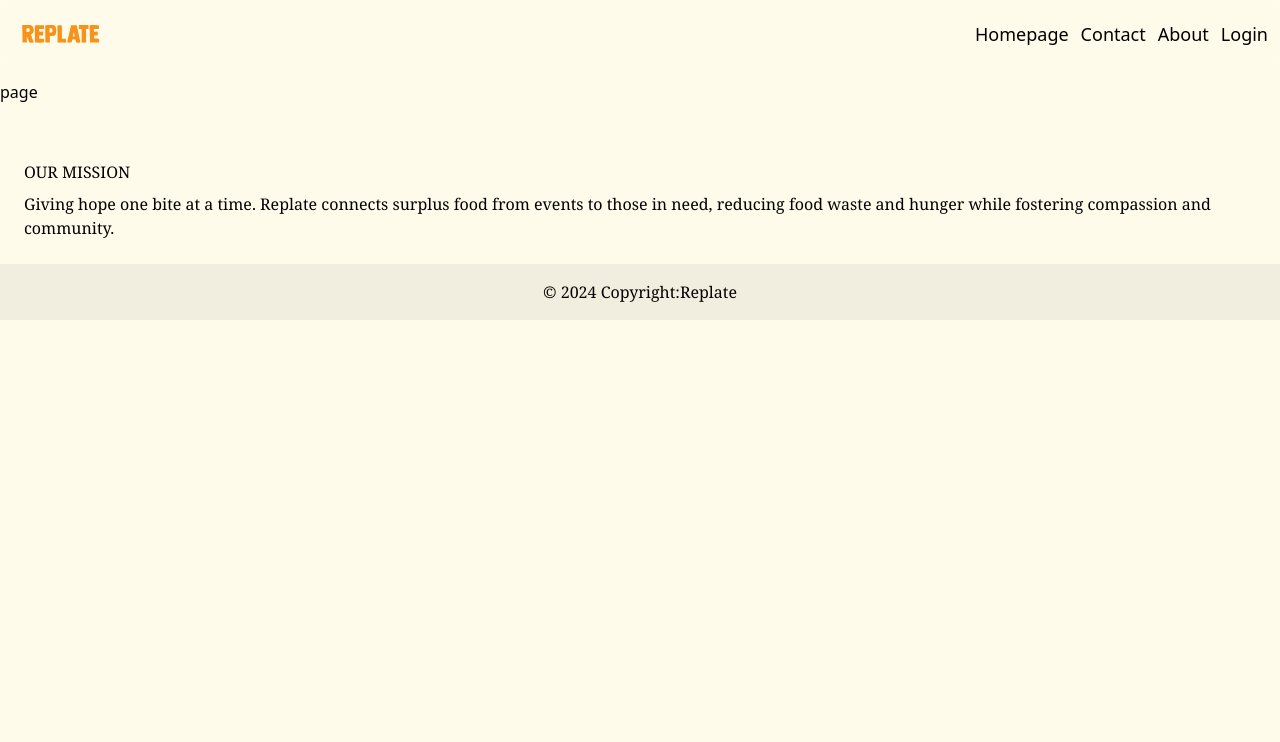
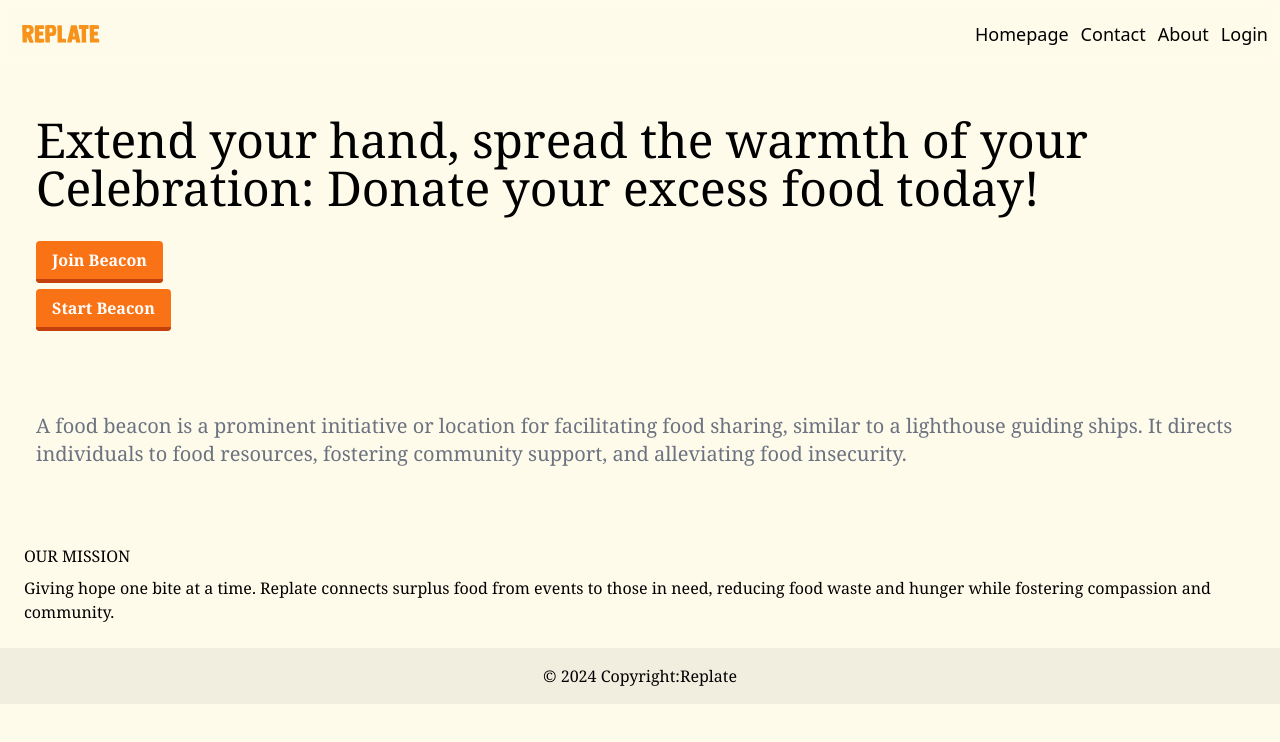
Before and after one commit to ilorde-exe/REPLATE-hackathon-application, a Next.js app: page /choosing in a window 1280 px wide. Shown: the top 742 px of the page. Built offline with nearby package versions, Linux system fonts and the light colour scheme; no server answers.

Commit message:
choosing page done

```diff
--- a/app/choosing/page.jsx
+++ b/app/choosing/page.jsx
@@ -1,7 +1,56 @@
-import React from "react";
+"use client";
+import { useState, useEffect } from "react";
+import Link from "next/link";
+import axios from "axios";
+import Image from "next/image";
+import heroimage from "/public/hero-image.png";
 
-const page = () => {
-  return <div>page</div>;
-};
+export default function Home() {
+  const [data, setData] = useState(null);
+  const fetchDataFromBenkiAPI = async () => {
+    try {
+      const response = await axios.get(
+        "http://10.19.12.15:3001/api/data/publicfetch/"
+      );
+      setData(response.data);
+    } catch (error) {
+      console.error("Error fetching data:", error);
+    }
+  };
 
-export default page;
+  useEffect(() => {
+    fetchDataFromBenkiAPI();
+  }, []);
+
+  return (
+    <div className=" font-serif">
+      <div className="flex flex-col px-6 py-2 mt-8">
+        <div className="p-3">
+          <h1 className="text-5xl text-bold">
+          Extend your hand, spread the warmth of your Celebration:  Donate your excess food today!
+          </h1>
+          <br />
+
+          <div className="py-3">
+            <Link
+              href="/donate"
+              class="bg-orange-500 hover:bg-orange-400 text-white font-bold py-2 px-4 border-b-4 border-orange-700 hover:border-orange-500 rounded"
+            >
+              Join Beacon
+            </Link>
+          </div>
+          <div className="py-3">
+            <Link
+              href="/donate"
+              class="bg-orange-500 hover:bg-orange-400 text-white font-bold py-2 px-4 border-b-4 border-orange-700 hover:border-orange-500 rounded"
+            >
+              Start Beacon
+            </Link>
+          </div>
+          <p className="text-xl mt-20 text-gray-500">A food beacon is a prominent initiative or location for facilitating food sharing, similar to a lighthouse guiding ships. It directs individuals to food resources, fostering community support, and alleviating food insecurity. </p>
+        </div>
+
+      </div>
+    </div>
+  );
+}
```
